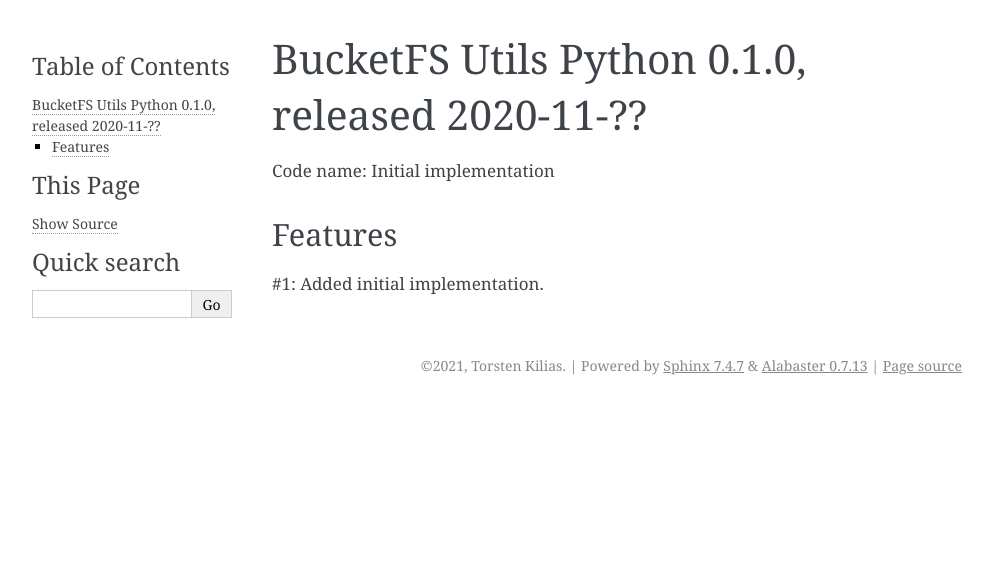
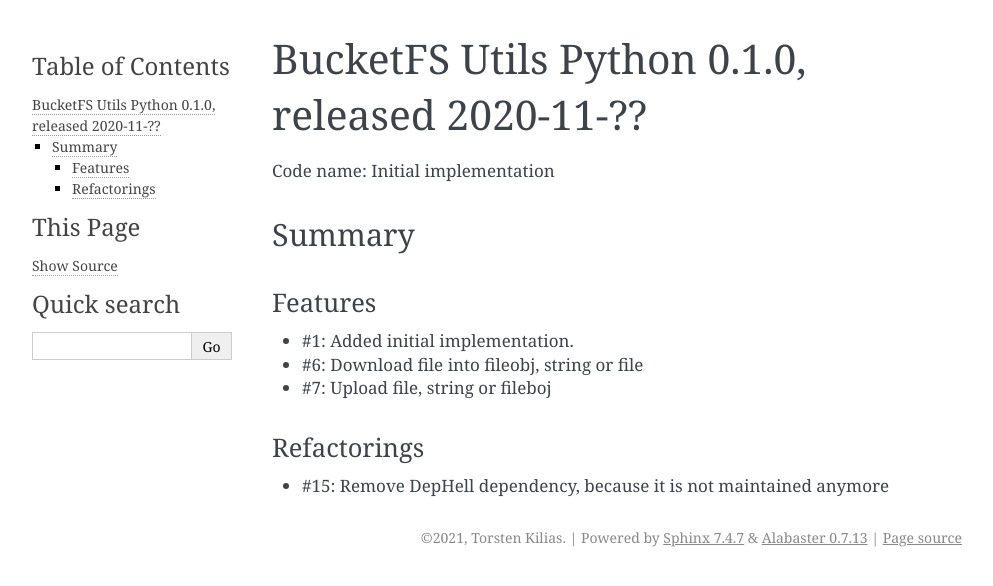
Before and after one commit to exasol/bucketfs-utils-python, a Sphinx documentation site: the page built from doc/changes/changes_0.1.0.md, in a window 1280 px wide. Shown: the top 586 px of the page, without its empty margins (148-1141 px from the left). Built offline with Sphinx 7.4.7, drawn with Linux system fonts in a browser that asks for light colours.

Commit message:
Reconstruct and improve the content of the documentation

````diff
--- a/doc/changes/changelog.rst
+++ b/doc/changes/changelog.rst
@@ -3,4 +3,6 @@
 *****************
 
 .. toctree::
+   :maxdepth: 1
+
    changes_0.1.0.md
--- a/doc/changes/changes_0.1.0.md
+++ b/doc/changes/changes_0.1.0.md
@@ -2,6 +2,13 @@
 
 Code name: Initial implementation
 
-## Features
+## Summary
 
-#1: Added initial implementation.
+### Features
+
+  - #1: Added initial implementation.
+  - #6: Download file into fileobj, string or file
+  - #7: Upload file, string or fileboj
+
+### Refactorings
+  - #15: Remove DepHell dependency, because it is not maintained anymore
--- a/doc/conf.py
+++ b/doc/conf.py
@@ -32,9 +32,11 @@
     'sphinx.ext.napoleon',
     'sphinx.ext.intersphinx',
     'sphinx.ext.autosummary',
-    'myst_parser'
+    'myst_parser',
+    'sphinx.ext.autosectionlabel',
 ]
-
+# Make sure the target is unique
+autosectionlabel_prefix_document = True
 source_suffix = {
     '.rst': 'restructuredtext',
     '.txt': 'markdown',
--- a/doc/user_guide/user_guide.rst
+++ b/doc/user_guide/user_guide.rst
@@ -1,6 +1,9 @@
 **********
 User Guide
 **********
+
+This user guide provides you with usage examples for this repository.
+For a detailed explanation of the API, please refer to our :doc:`API Documentation </api/exasol_bucketfs_utils_python>`
 
 .. toctree::
    :maxdepth: 1
--- a/setup.py
+++ b/setup.py
@@ -14,7 +14,7 @@
     'name': 'exasol-bucketfs-utils-python',
     'version': '0.1.0',
     'description': 'BucketFS utilities for the Python programming language',
-    'long_description': '#####################\nBucketFS Utils Python\n#####################\n\n********\nOverview\n********\n\nThis project provides a python library for the Exasol BucketFS system.\n\nIn a Nutshell\n=============\n\nPrerequisites\n-------------\n\n- Python 3.6+\n\nInstallation\n-------------\n\nInstall the package from Github via `pip`:\n\n```\npip install -e git://github.com/exasol/bucketfs-utils-python.git@{tag name}#egg=exasol-bucketfs-utils-python\n```\n\nDocumentation\n-------------\n\n`Documentation for the latest release text <https://exasol.github.io/bucketfs-utils-python/>`_ is hosted on the Github Pages of this project.\n\nFeatures\n========\n\n* Object-based specification of BucketFS connection information\n* Download into or upload from files, file objects, string and objects ((De-)Serialization with [Joblib](https://joblib.readthedocs.io/en/latest/persistence.html))\n* Loading files directly from Github Releases\n',
+    'long_description': '#####################\nBucketFS Utils Python\n#####################\n\n********\nOverview\n********\n\nThis project provides a python library for accessing the Exasol BucketFS system.\nIt provides functions to upload and download files to and from the BucketFS.\n\nIn a Nutshell\n=============\n\nPrerequisites\n-------------\n\n- Python 3.6+\n\nInstallation\n-------------\n\nInstall the package from Github via `pip`::\n\n    pip install -e git://github.com/exasol/bucketfs-utils-python.git@{tag name}#egg=exasol-bucketfs-utils-python\n\nDocumentation\n-------------\n\n`Documentation for the latest release text <https://exasol.github.io/bucketfs-utils-python/>`_ is hosted on the Github Pages of this project.\n\nFeatures\n========\n\n* Download or upload files from/to the Exasol BucketFS\n* Supported sources and targets for the uploads and downloads:\n\n  * Files on the local Filesystem\n  * Python file objects\n  * Python Strings\n  * Python objects ((De-)Serialization with [Joblib](https://joblib.readthedocs.io/en/latest/persistence.html))\n\n* Loading an artefact from a public Github Release into the BucketFS\n',
     'author': 'Torsten Kilias',
     'author_email': 'torsten.kilias@exasol.com',
     'maintainer': None,
````
Also changed, not shown: README.rst (+13 -8 lines), doc/user_guide/upload_github_release_to_bucket.rst (+8 -3 lines).
